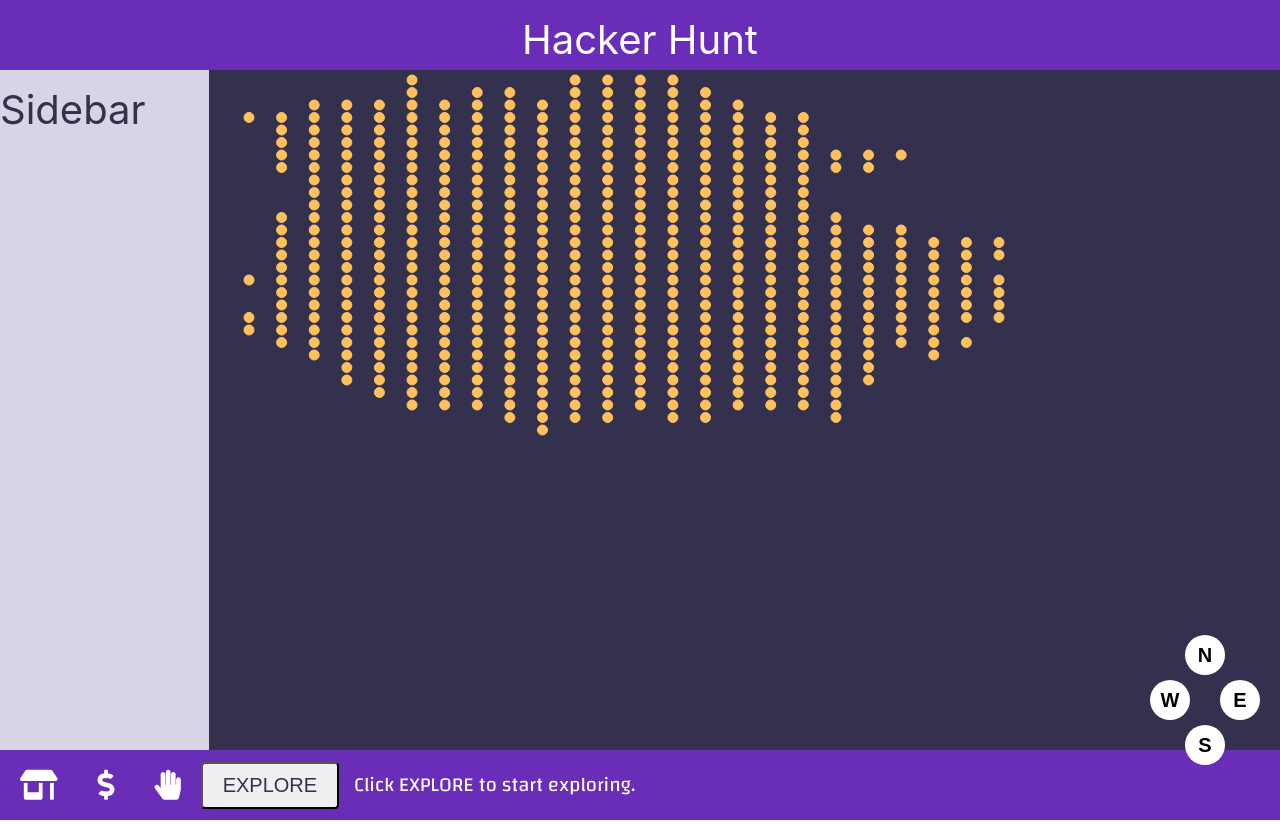
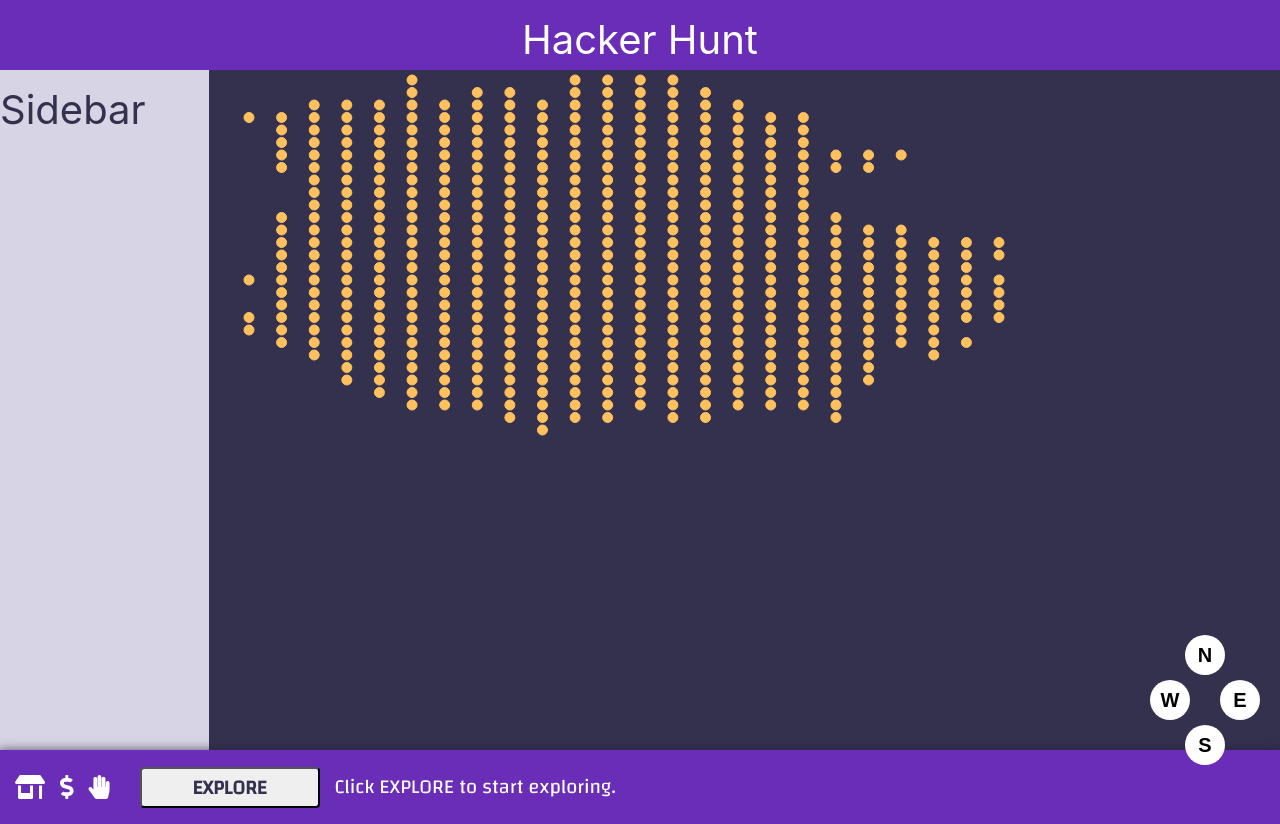
Before and after one commit to hacker-hunt/hacker-hunt-frontend, a React (Create React App) app: page / in a window 1280 px wide. Built offline with nearby package versions, Linux system fonts and the light colour scheme.

Commit message:
Add exploration bar

```diff
--- a/src/App.js
+++ b/src/App.js
@@ -35,16 +35,43 @@ class App extends Component {
     };
   }
 
+  handleExplore = () => {
+    const { isExploring } = this.state;
+    if (!isExploring) {
+      this.setState({ isExploring: true, messages: ['Initiating auto-exploration mode.'] });
+    } else {
+      this.setState({
+        isExploring: false,
+        messages: ['Auto-exploration mode interrupted.']
+      });
+    }
+  };
 
+  // Navigation methods
+  // manualMove = () => {
+  //
+  // };
+  //
+  // travelToShop = () => {
+  //
+  // };
+  //
+  // sellItems = () => {
+  //
+  // };
+  //
+  // takeItem = () => {
+  //
+  // };
 
   render() {
-    const { mapGraph, messages } = this.state;
+    const { mapGraph, messages, isExploring } = this.state;
     return (
-        <AppWrapper>
-          <HeaderComponent />
-          <MainComponent mapGraph={mapGraph} />
-          <FooterComponent messages={messages}/>
-        </AppWrapper>
+      <AppWrapper>
+        <HeaderComponent />
+        <MainComponent mapGraph={mapGraph} />
+        <FooterComponent messages={messages} handleExplore={this.handleExplore} isExploring={isExploring} />
+      </AppWrapper>
     );
   }
 }
--- a/src/components/FooterComponent.js
+++ b/src/components/FooterComponent.js
@@ -4,7 +4,7 @@ import styled from 'styled-components';
 import CardinalsComponent from './CardinalsComponent';
 
 const FooterComponent = (props) => {
-  const { messages, isExploring } = props;
+  const { messages, isExploring, handleExplore } = props;
   return (
     <FooterWrapper>
       <CardinalsComponent />
@@ -14,13 +14,13 @@ const FooterComponent = (props) => {
         <i className="fas fa-hand-paper" />
       </div>
       <div className="messages">
-          <button onClick={() => console.log('Exploring...')}>{isExploring ? 'EXPLORING...' : 'EXPLORE'}</button>
+        <button onClick={() => handleExplore()}>{isExploring ? 'EXPLORING...' : 'EXPLORE'}</button>
         <div>
           {!messages.length ? (
             <p>Click EXPLORE to start exploring.</p>
           ) : (
             messages.map(message => (
-                  <p>{message}</p>
+                <p key={message}>{message}</p>
             ))
           )}
         </div>
@@ -36,10 +36,13 @@ const FooterWrapper = styled.div`
   background: #692DB7;
   display: flex;
   align-items: center;
+  padding: 1rem 0;
+  box-shadow: 0 4px 12px 2px #1f1d30;
   .action-icons {
+  padding: 1.5rem;
     i {
-      padding: 2rem;
-      font-size: 3rem;
+      padding-right: 1.5rem;
+      font-size: 2.4rem;
       color: #FFFFFF;
       &:hover {
         cursor: pointer;
@@ -58,11 +61,13 @@ const FooterWrapper = styled.div`
       padding-left: 1.5rem;
     }
     button {
-      padding: 1rem 2rem;
+      width: 180px;
+      padding: 0 2rem;
       border-radius: 4px;
       font-size: 2rem;
       color: #34314F;
-      font-weight: 500;
+      font-weight: 700;
+      font-family: 'Changa', sans-serif;
       &:hover {
         cursor: pointer;
         background: #d7d5e5;
```
Lines whose indentation alone changed are shown as unchanged.
